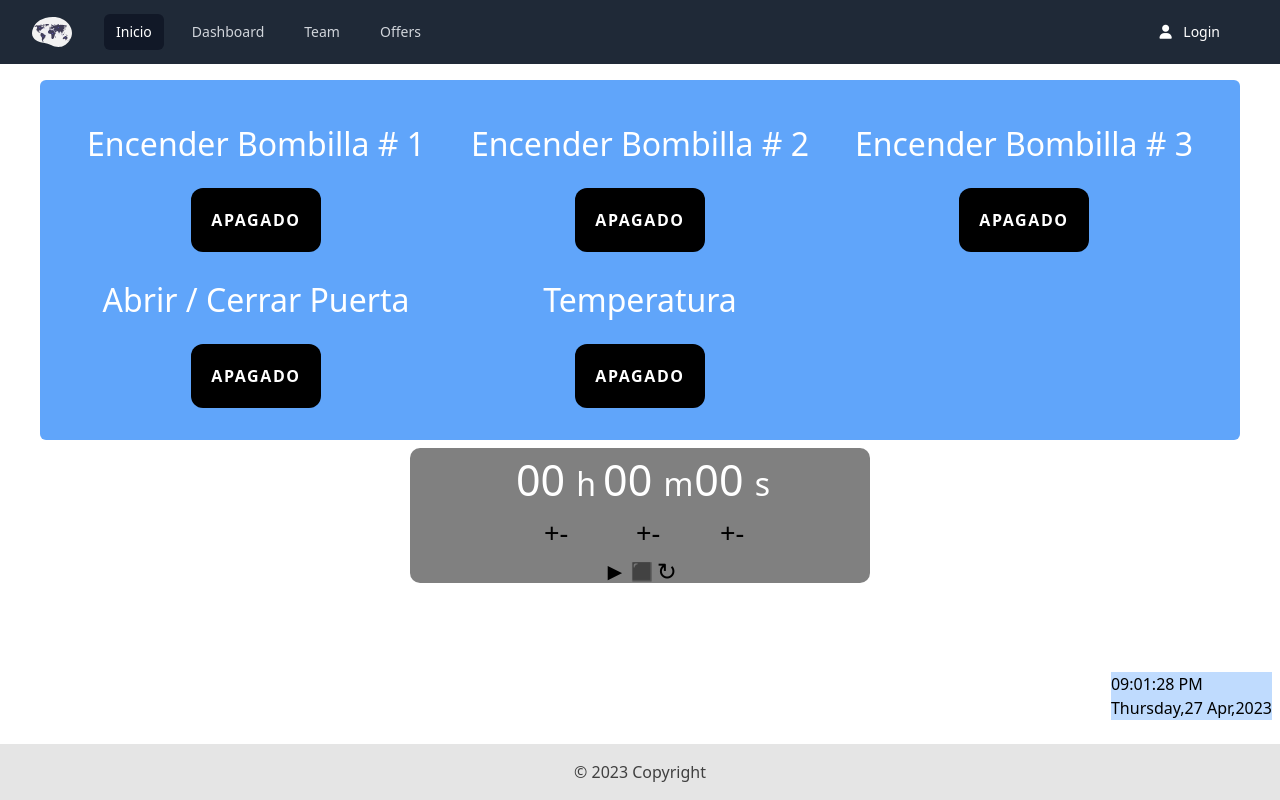
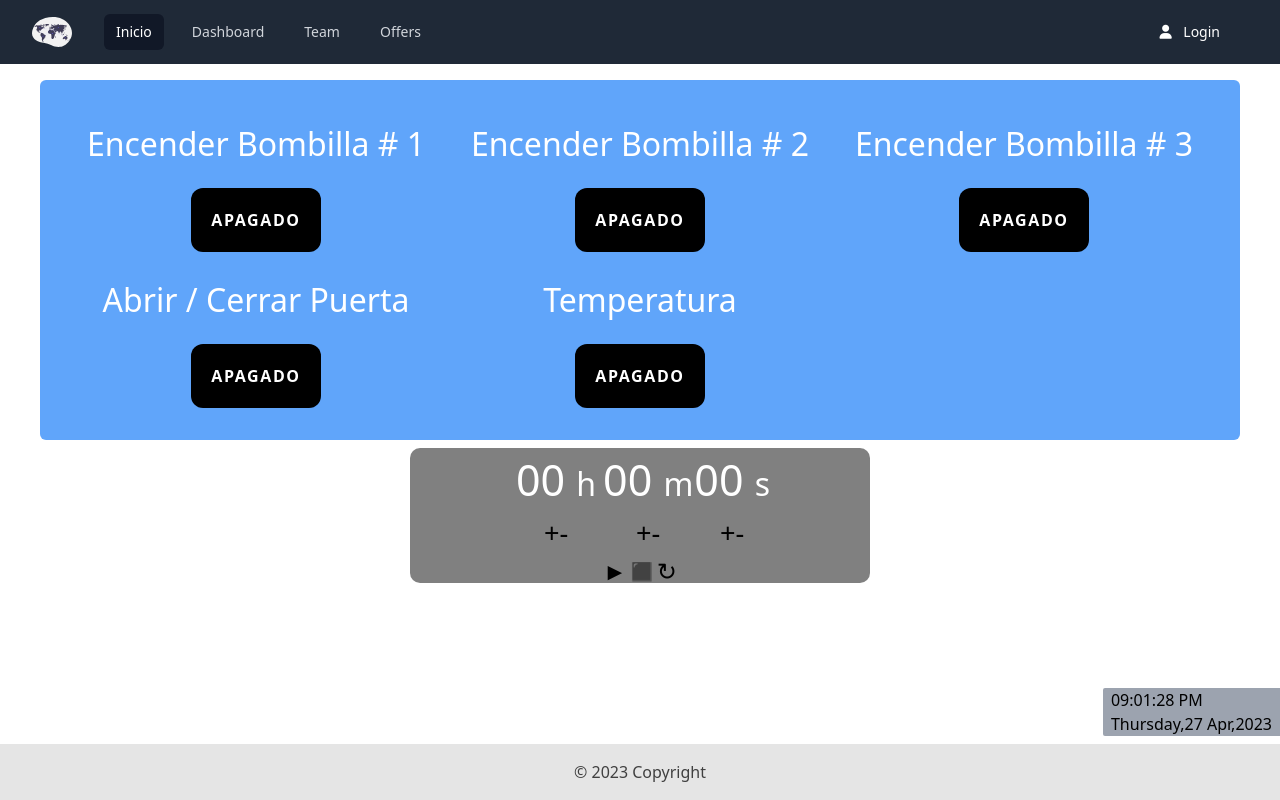
Before and after one commit to champion19/linkedln, an Angular app: page /dashboard in a window 1280 px wide. Built offline with nearby package versions, Linux system fonts and the light colour scheme.

Commit message:
Feat: Refactor styles

```diff
--- a/src/app/presentation/components/hora/hora.component.html
+++ b/src/app/presentation/components/hora/hora.component.html
@@ -1,4 +1,4 @@
-<section class="fixed bottom-20 right-2 bg-blue-200">
+<section class="fixed bottom-16 right-0 px-2 bg-gray-400 rounded-l-sm">
   <p class="hora">{{hora|date:'hh:mm:ss a'}}</p>
   <p class="fecha">{{fecha | date:'cccc,d LLL,yyyy'}}</p>
 </section>
--- a/src/app/presentation/dashboard/dashboard-home/dashboard-home.component.ts
+++ b/src/app/presentation/dashboard/dashboard-home/dashboard-home.component.ts
@@ -130,7 +130,6 @@ item: any;
   }
 
   start() {
-    console.log('Hola mundo');
     if (this.hours > 0 || this.minutes > 0 || this.seconds > 0) {
 
       this.disabled = true;
```
